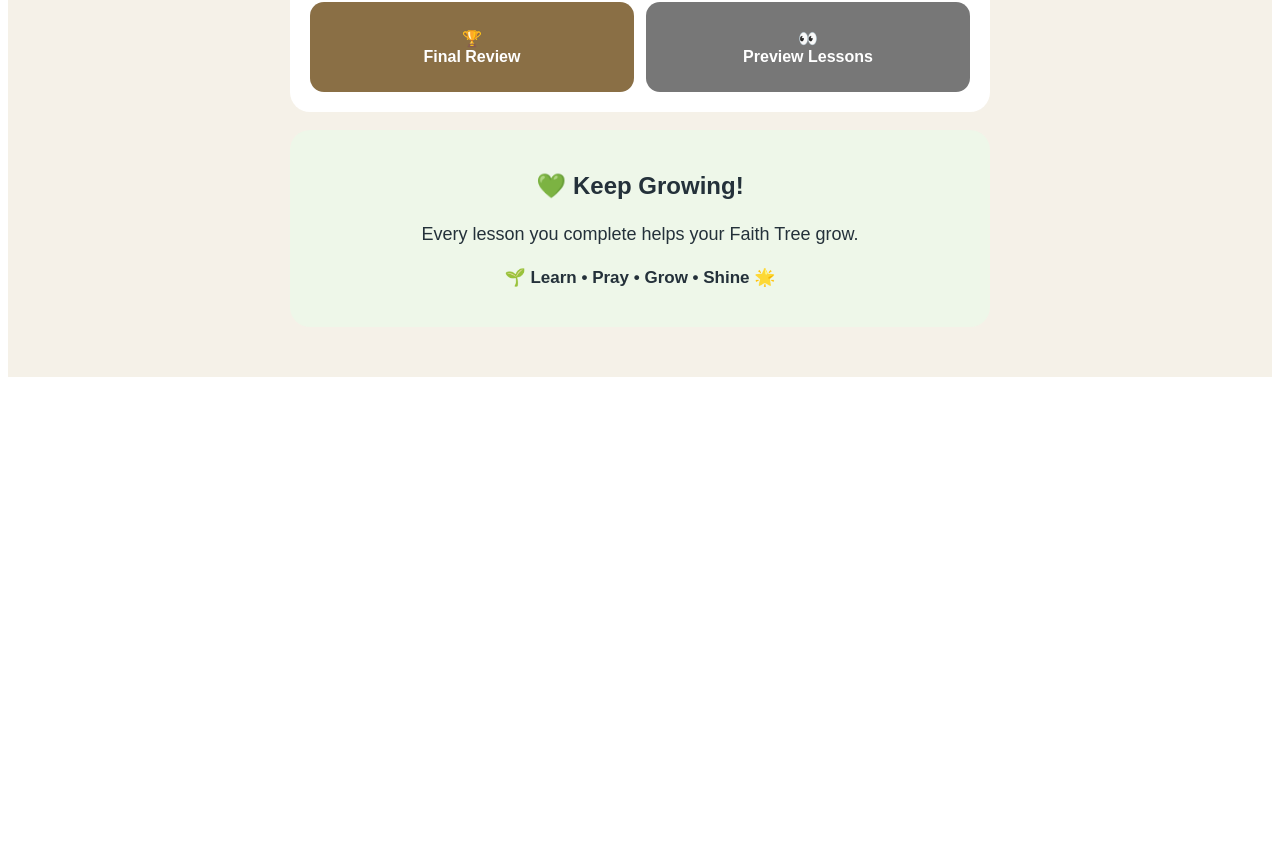
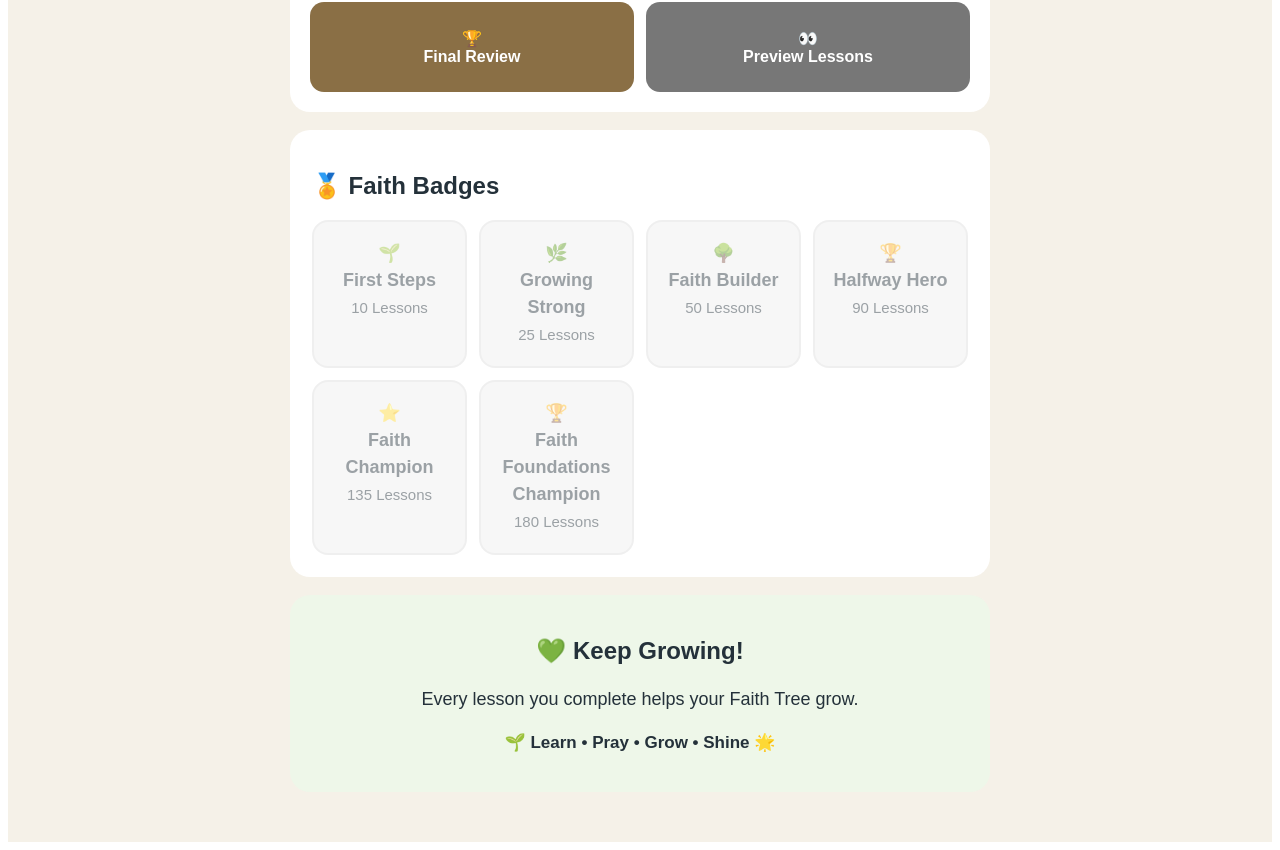
Before and after one commit to ahamilton1210ah-maker/faith-foundations-mm-adventure, a Next.js app: page /app in a window 1280 px wide. Shown: the part 1099-1949 px from the top of the page. Before the commit the page ends 1484 px from the top, so only its background shows below. Built offline with nearby package versions, Linux system fonts and the light colour scheme.

Commit message:
Add faith badges section with styling

```diff
--- a/app/app/page.js
+++ b/app/app/page.js
@@ -240,7 +240,74 @@ export default function Home() {
 </button>
           </div>
         </section>
+{/* BADGES */}
+<section
+  style={{
+    background: "white",
+    borderRadius: "20px",
+    padding: "22px",
+    marginBottom: "18px"
+  }}
+>
+  <h2>🏅 Faith Badges</h2>
 
+  <div
+    style={{
+      display: "grid",
+      gridTemplateColumns: "repeat(auto-fit, minmax(130px, 1fr))",
+      gap: "12px",
+      marginTop: "15px"
+    }}
+  >
+    <div style={badgeStyle(completedCount >= 10)}>
+      🌱
+      <br />
+      <strong>First Steps</strong>
+      <br />
+      <small>10 Lessons</small>
+    </div>
+
+    <div style={badgeStyle(completedCount >= 25)}>
+      🌿
+      <br />
+      <strong>Growing Strong</strong>
+      <br />
+      <small>25 Lessons</small>
+    </div>
+
+    <div style={badgeStyle(completedCount >= 50)}>
+      🌳
+      <br />
+      <strong>Faith Builder</strong>
+      <br />
+      <small>50 Lessons</small>
+    </div>
+
+    <div style={badgeStyle(completedCount >= 90)}>
+      🏆
+      <br />
+      <strong>Halfway Hero</strong>
+      <br />
+      <small>90 Lessons</small>
+    </div>
+
+    <div style={badgeStyle(completedCount >= 135)}>
+      ⭐
+      <br />
+      <strong>Faith Champion</strong>
+      <br />
+      <small>135 Lessons</small>
+    </div>
+
+    <div style={badgeStyle(completedCount >= 180)}>
+      🏆
+      <br />
+      <strong>Faith Foundations Champion</strong>
+      <br />
+      <small>180 Lessons</small>
+    </div>
+  </div>
+</section>
         {/* ENCOURAGEMENT */}
         <section
           style={{
@@ -270,7 +337,18 @@ export default function Home() {
     </main>
   );
 }
-
+function badgeStyle(earned) {
+  return {
+    padding: "18px 10px",
+    borderRadius: "16px",
+    textAlign: "center",
+    background: earned ? "#fff4c2" : "#eeeeee",
+    opacity: earned ? 1 : 0.45,
+    fontSize: "18px",
+    lineHeight: "1.5",
+    border: earned ? "2px solid #d6b656" : "2px solid #ddd"
+  };
+}
 function buttonStyle(background) {
   return {
     padding: "18px 10px",
```
